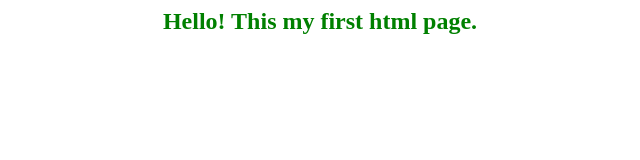
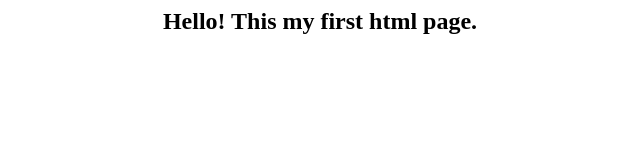
Before and after one commit to IvIvaIv/TestRepozitory, a plain HTML site: page index.html in a window 1280 px wide. Shown: the whole page, without its empty margins (320-960 px from the left). Drawn offline with Linux system fonts and the light colour scheme.

Commit message:
Update index.html

```diff
--- a/index.html
+++ b/index.html
@@ -1,7 +1,7 @@
 <html>
 <body bgcolor=white>
 <center>
-<h2><font color=green>Hello! This my first html page.</font> </h2>
+<h2><font color=black>Hello! This my first html page.</font> </h2>
 </center>
 </body>
 </html>
```
